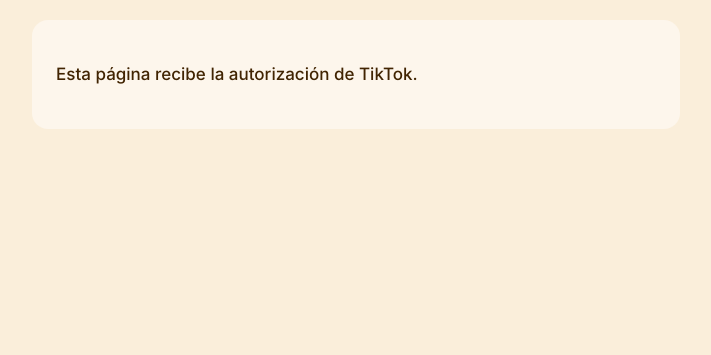
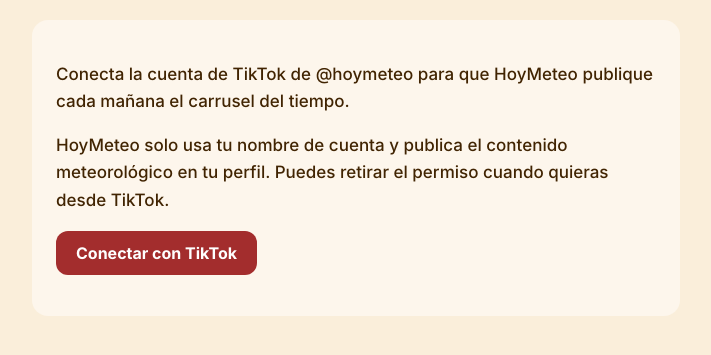
Before and after one commit to hoymeteo-debug/hoymeteo, a plain HTML site: page docs/tiktok/index.html in a window 1280 px wide. Shown: the part 143-498 px from the top of the page, without its empty margins (284-995 px from the left). Drawn offline with Linux system fonts and the light colour scheme.

Commit message:
Web: botón «Conectar con TikTok»
Co-Authored-By: Claude Opus 5.5 <noreply@anthropic.com>
Claude-Session: https://claude.ai/code/session_01YNwsJ2gjWZ591MdaMhNb4c

```diff
--- a/docs/tiktok/index.html
+++ b/docs/tiktok/index.html
@@ -9,7 +9,11 @@
 <body><main>
 <p class="eyebrow"><a href="../">HoyMeteo</a></p>
 <h1 id="title">Conectar TikTok</h1>
-<div class="card" id="box"><p>Esta página recibe la autorización de TikTok.</p></div>
+<div class="card" id="box">
+  <p>Conecta la cuenta de TikTok de @hoymeteo para que HoyMeteo publique cada mañana el carrusel del tiempo.</p>
+  <p>HoyMeteo solo usa tu nombre de cuenta y publica el contenido meteorológico en tu perfil. Puedes retirar el permiso cuando quieras desde TikTok.</p>
+  <p><a href="https://www.tiktok.com/v2/auth/authorize/?client_key=sbaw6d4jvj09ewvqd5&amp;scope=user.info.basic%2Cvideo.publish&amp;response_type=code&amp;redirect_uri=https%3A%2F%2Fhoymeteo-debug.github.io%2Fhoymeteo%2Ftiktok%2F&amp;state=hoymeteo"><button type="button">Conectar con TikTok</button></a></p>
+</div>
 <script>
   // TikTok vuelve aquí con ?code=… tras autorizar. El código solo vale unos minutos y una vez,
   // y sin el secreto de la app no sirve para nada, así que mostrarlo no es un riesgo.
```
Also changed, not shown: docs/index.html (+1 -1 lines).
